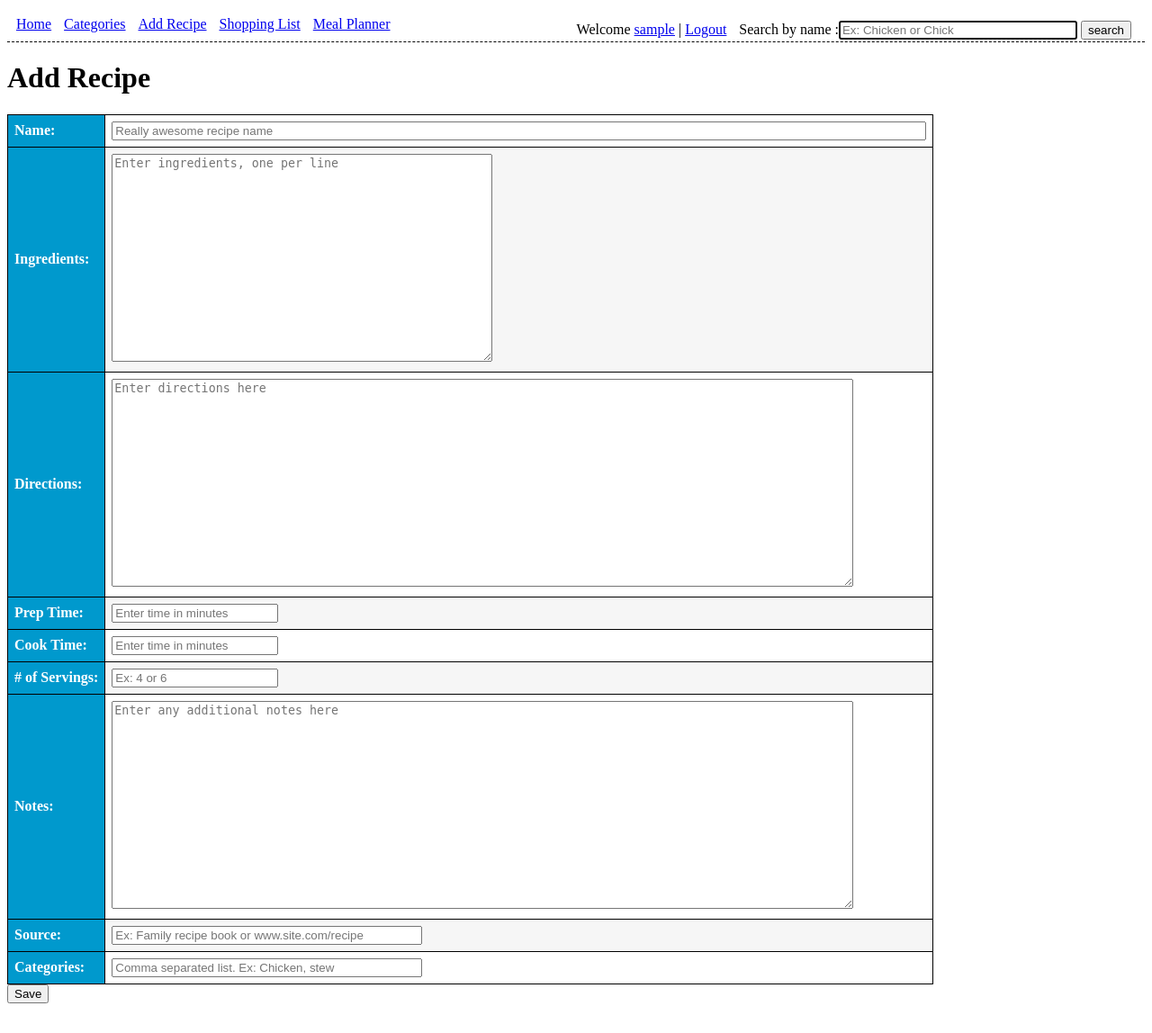
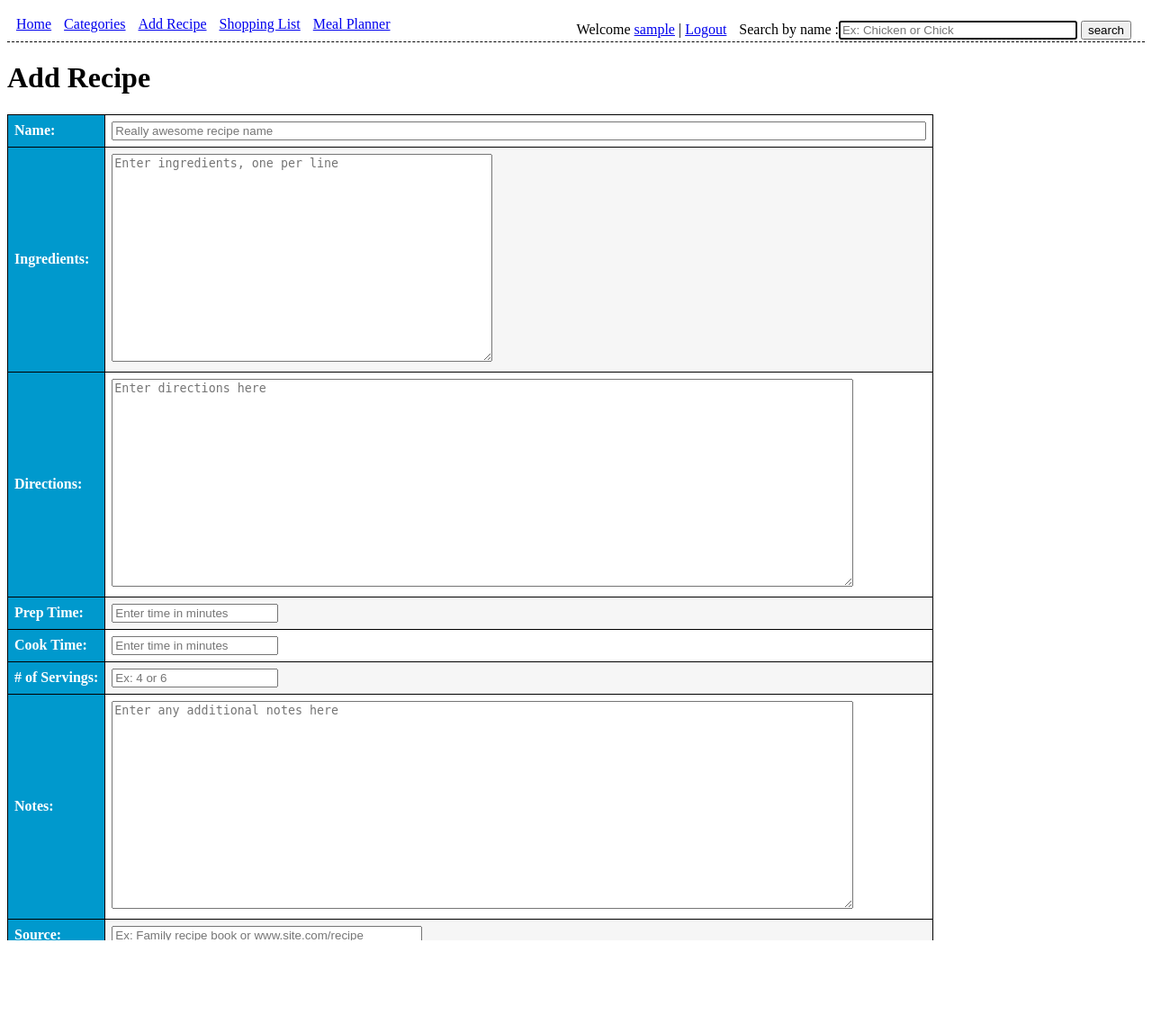
Before and after one commit to castertr0y357/RecipeBook, a Django app: page /add_recipe/ in a window 1280 px wide. Shown: the whole page at 90% size. Run offline with Django 3.2, Linux system fonts and the light colour scheme; the visitor is signed in with stand-in values (Sample User, id 1); some libraries are stand-ins or nearby versions.

Commit message:
- Added UI improvements   - Sticky nav bar   - Self-contained scrolling tables

```diff
--- a/RecipeBook/static/RecipeBook/css/nav_ul.css
+++ b/RecipeBook/static/RecipeBook/css/nav_ul.css
@@ -16,3 +16,9 @@
     padding: 5px;
 
 }
+
+.sticky {
+    position: fixed;
+    top: 0;
+    width: 100%;
+}
--- /dev/null
+++ b/RecipeBook/static/RecipeBook/css/scrolling_1.2.css
@@ -0,0 +1,32 @@
+.scrolling {
+    overflow-y: auto;
+    overflow-x: auto;
+    scroll-margin: 0;
+    max-height: 300px;
+    max-width: max-content;
+}
+
+.scrolling div {
+    width: auto;
+}
+
+.scrolling thead, th {
+    position: sticky;
+    top: 0;
+}
+
+.long_scrolling {
+    overflow-y: auto;
+    scroll-margin: 0;
+    max-height: 80vh;
+    max-width: max-content;
+}
+
+.long_scrolling div {
+    width: auto;
+}
+
+.long_scrolling thead, th {
+    position: sticky;
+    top: 0;
+}
--- /dev/null
+++ b/RecipeBook/static/RecipeBook/js/menu_1.4.js
@@ -0,0 +1,14 @@
+$(document).ready(function () {
+    window.onscroll = function() {myFunction()};
+
+    let header = document.getElementById("nav_header");
+    let sticky = header.offsetTop;
+
+    function myFunction() {
+      if (window.pageYOffset > sticky) {
+        header.classList.add("sticky");
+      } else {
+        header.classList.remove("sticky");
+      }
+    }
+});
--- a/templates/RecipeBook/add_recipe.html
+++ b/templates/RecipeBook/add_recipe.html
@@ -6,6 +6,7 @@
 
     {% block body %}
         <h1>Add Recipe</h1>
+        <div class="long_scrolling">
             <form method="post">
                 {% csrf_token %}
                 <table style="text-align: left; padding-bottom: 10px">
@@ -13,4 +14,5 @@
                 </table>
                 <input type="submit" value="Save">
             </form>
+        </div>
     {% endblock body %}
--- a/templates/RecipeBook/base_page.html
+++ b/templates/RecipeBook/base_page.html
@@ -6,10 +6,12 @@
     <!--Javascript files-->
     <script src="{% static "RecipeBook/jquery-3.4.1.js" %}"></script>
     <script src="{% static "RecipeBook/jquery-3.4.1.min.js" %}"></script>
+    <script src="{% static "RecipeBook/js/menu_1.4.js" %}"></script>
 
     <!--CSS files-->
     <link rel="stylesheet" href="{% static "RecipeBook/css/nav_ul.css" %}"/>
     <link rel="stylesheet" href="{% static "RecipeBook/css/table_1.4.css" %}"/>
+    <link rel="stylesheet" href="{% static "RecipeBook/css/scrolling_1.2.css" %}"/>
 
     {% block title %}
         <title>Recipe Book</title>
@@ -24,8 +26,8 @@
     {% endblock head %}
 </head>
 <body>
-    <header>
-        <div class="menu" id="site_nav" style="border-bottom: dashed 1px #000000">
+    <header id="nav_header" style="background: white; border-bottom: dashed 1px #000000">
+        <div class="menu" id="site_nav">
             <ul class="nav" id="menu" style="display: inline">
                 <li><a href="{% url 'RecipeBook:main' %}">Home</a></li>
                 {# <li><a href="{% url 'RecipeBook:aboutPage' %}">About</a></li> #}
--- a/templates/RecipeBook/category_detail.html
+++ b/templates/RecipeBook/category_detail.html
@@ -14,6 +14,7 @@
     {% block body %}
         {% if category %}
             <h1>{{ category }}</h1>
+            <div class="long_scrolling">
                 <table id="recipe_list">
                     <thead>
                         <tr>
@@ -40,5 +41,6 @@
                         {% endfor %}
                     </tbody>
                 </table>
+            </div>
         {% endif %}
     {% endblock body %}
--- a/templates/RecipeBook/category_list.html
+++ b/templates/RecipeBook/category_list.html
@@ -12,8 +12,9 @@
     {% endblock scripts %}
 
     {% block body %}
+        {% if categories %}
             <h1>Categories</h1>
-        {% if categories %}
+            <div class="long_scrolling">
                 <table id="categories_list">
                     <thead>
                         <tr>
@@ -32,5 +33,6 @@
                         {% endfor %}
                     </tbody>
                 </table>
+            </div>
         {% endif %}
     {% endblock body %}
--- a/templates/RecipeBook/edit_recipe.html
+++ b/templates/RecipeBook/edit_recipe.html
@@ -6,6 +6,7 @@
 
     {% block body %}
         <h1>Edit {{ recipe }}</h1>
+        <div class="long_scrolling">
             <form method="post">
                 {% csrf_token %}
                 <table style="text-align: left; padding-bottom: 10px">
@@ -15,4 +16,5 @@
                     <input type="submit" value="Save">
                 </div>
             </form>
+        </div>
     {% endblock body %}
--- a/templates/RecipeBook/profile_page.html
+++ b/templates/RecipeBook/profile_page.html
@@ -23,6 +23,7 @@
 
     {% if recipes_submitted.count > 0 %}
         <h2>Recipes Submitted:</h2>
+        <div class="scrolling">
             <table id="submitted_list">
                 <thead>
                     <tr>
@@ -49,5 +50,6 @@
                     {% endfor %}
                 </tbody>
             </table>
+        </div>
     {% endif %}
 {% endblock %}
--- a/templates/RecipeBook/search_results.html
+++ b/templates/RecipeBook/search_results.html
@@ -15,6 +15,7 @@
     {% block body %}
         <h1>Search results for {{ name }}</h1>
         {% if recipes %}
+            <div class="long_scrolling">
                 <table id="results">
                     <thead>
                         <tr>
@@ -41,5 +42,6 @@
                         {% endfor %}
                     </tbody>
                 </table>
+            </div>
         {% endif %}
     {% endblock body %}
```
Lines whose indentation alone changed are shown as unchanged.
